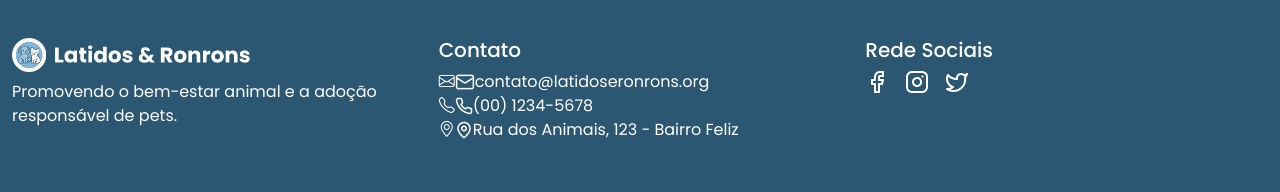
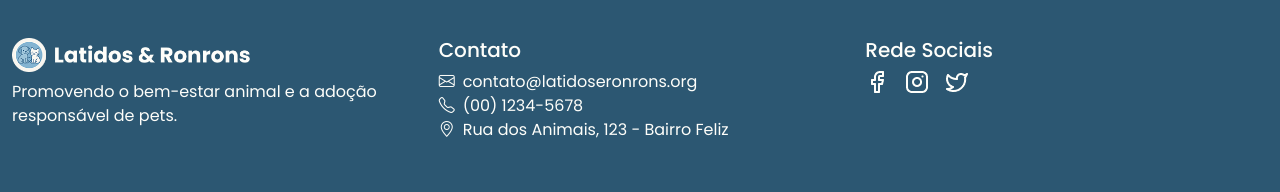
Before and after one commit to chryssstina/Adocao_de_Animais_React, a React (Vite) app in the folder Latidos_E_Ronrons/: page / in a window 1280 px wide. Shown: the part 3726-3918 px from the top of the page. Built offline with nearby package versions, Linux system fonts and the light colour scheme.

Commit message:
Alterado a lógica dos contatos do Footer com o map

```diff
--- a/Latidos_E_Ronrons/src/components/Footer/Footer.jsx
+++ b/Latidos_E_Ronrons/src/components/Footer/Footer.jsx
@@ -1,14 +1,25 @@
 import "./Footer.css"
 import LogoTitle from "../../assets/LogoTitulo/LogoTitle.png";
-import EmailLogo from "../../assets/Miscellaneous/email.png";
-import TelefoneLogo from "../../assets/Miscellaneous/telefone.png";
-import LocalLogo from "../../assets/Miscellaneous/local.png";
 import FacebookLogo from "../../assets/Miscellaneous/facebook.png";
 import InstagramLogo from "../../assets/Miscellaneous/instagram.png";
 import TwitterLogo from "../../assets/Miscellaneous/twitter.png";
 
 
 function Footer() {
+
+  const contactInfo = [
+    { icon: "bi-envelope", text: "contato@latidoseronrons.org" },
+    { icon: "bi-telephone", text: "(00) 1234-5678" },
+    { icon: "bi-geo-alt", text: "Rua dos Animais, 123 - Bairro Feliz" }
+  ];
+
+
+  const socialMedia = [
+    { href: "#", imgSrc: FacebookLogo, alt: "Facebook" },
+    { href: "#", imgSrc: InstagramLogo, alt: "Instagram" },
+    { href: "#", imgSrc: TwitterLogo, alt: "Twitter" }
+  ];
+
   return (
     <div className="container-fluid" id="footer">
       <footer className="py-5">
@@ -20,46 +31,28 @@ function Footer() {
               className="mb-2"
               id="LogoFooter"
             />
-              <p>
-                Promovendo o bem-estar animal e a adoção responsável de pets.
-              </p>
+            <p>Promovendo o bem-estar animal e a adoção responsável de pets.</p>
           </div>
 
           <div className="col-md-4 mb-4">
             <h5>Contato</h5>
             <ul className="list-unstyled">
-                <li>
-                  <i className="bi bi-envelope">
-                    <img src={EmailLogo} />
-                  </i>
-                  contato@latidoseronrons.org
+              {contactInfo.map((item, index) => (
+                <li key={index}>
+                  <i className={`bi ${item.icon} me-2`}></i>
+                  {item.text}
                 </li>
-                <li>
-                  <i className="bi bi-telephone">
-                    <img src={TelefoneLogo} />
-                  </i>
-                  (00) 1234-5678
-                </li>
-                <li>
-                  <i className="bi bi-geo-alt">
-                    <img src={LocalLogo} />
-                  </i>
-                  Rua dos Animais, 123 - Bairro Feliz
-                </li>
+              ))}
             </ul>
           </div>
 
           <div className="col-md-4 mb-4">
             <h5>Rede Sociais</h5>
-              <a href="#" className="me-3">
-                <img src={FacebookLogo} />
+            {socialMedia.map((link, index) => (
+              <a key={index} href={link.href} className="me-3">
+                <img src={link.imgSrc} alt={link.alt} />
               </a>
-              <a href="#" className="me-3">
-                <img src={InstagramLogo} />
-              </a>
-              <a href="#" className="me-3">
-                <img src={TwitterLogo} />
-              </a>
+            ))}
           </div>
         </div>
 
```
Lines whose indentation alone changed are shown as unchanged.
